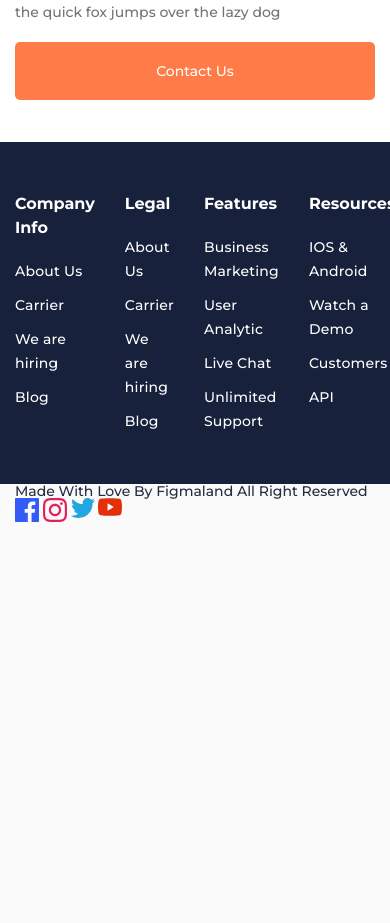
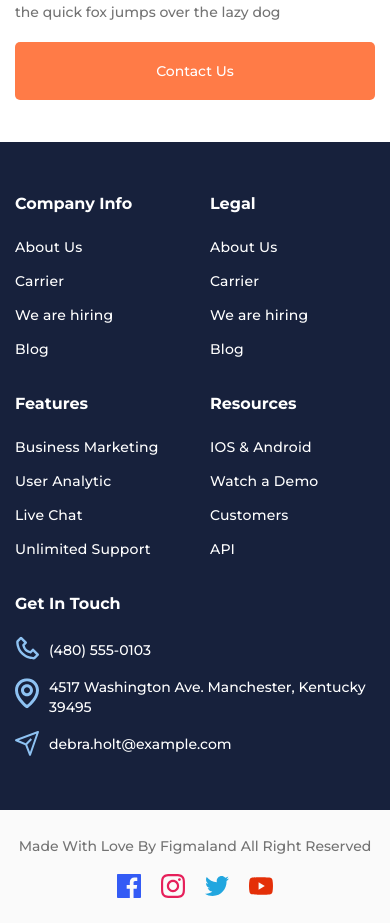
Before and after one commit to confesssa/Relvise, a plain HTML site: page index.html in a window 390 px wide. Shown: the part 6811-7734 px from the top of the page. Before the commit the page ends 7333 px from the top, so only its background shows below. Drawn offline with Linux system fonts and the light colour scheme.

Commit message:
feat: add media query for Footer

```diff
--- a/style.css
+++ b/style.css
@@ -991,7 +991,7 @@
 .footer {
 }
 .footer__top {
-  padding: 50px 0;
+  padding: 35px 0;
   background: #17213C;
 }
 
@@ -1001,12 +1001,34 @@
 .footer__row {
   display: flex;
   margin: 0 -15px;
+  flex-wrap: wrap;
 }
 
 .footer__column {
-  padding: 0 15px;
-  flex: 0 1 20%;
+  padding: 15px 15px;
+  flex: 0 1 16.667%;
 }
+
+.footer__column:last-child {
+  flex: 0 1 33.334%;
+}
+
+@media (max-width: 992px) {
+  .footer__column {
+    flex: 0 1 25%;
+  }
+
+  .footer__column:last-child {
+    flex: 1 1 100%;
+  }
+}
+
+@media (max-width: 700px) {
+  .footer__column {
+    flex: 0 1 50%;
+  }
+}
+
 .footer__label {
   color: #fff;
   font-weight: 700;
@@ -1073,13 +1095,36 @@
 }
 
 .footer__bottom {
+  padding: 25px 0;
 }
+
 .footer__container {
+  display: flex;
+  justify-content: space-between;
+  align-items: center;
 }
 
 .footer__copy {
+  color: #737373;
+  line-height: 171%;
 }
+
 .footer__social {
+  display: flex;
+  align-items: center;
 }
-.social__item {
+
+.social__item:not(:last-child){
+  padding: 0 20px 0 0;
 }
+
+@media (max-width: 767px) {
+  .footer__container {
+    flex-direction: column;
+  }
+
+  .footer__copy {
+    margin: 0 0 15px 0;
+    text-align: center;
+  }
+}
```
